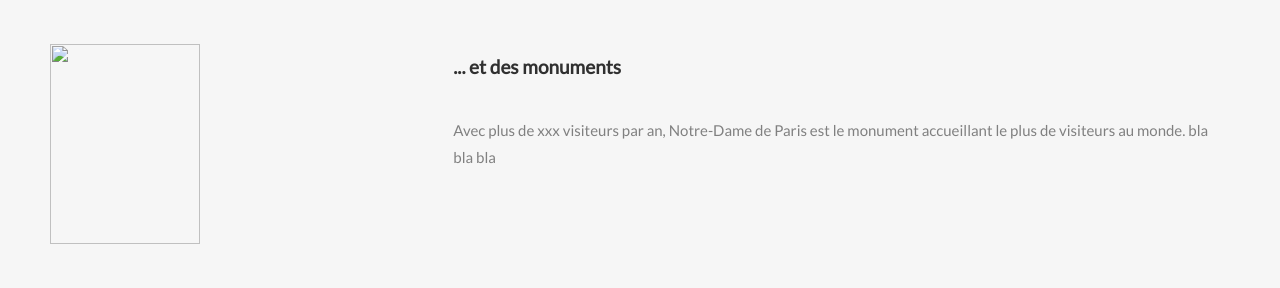
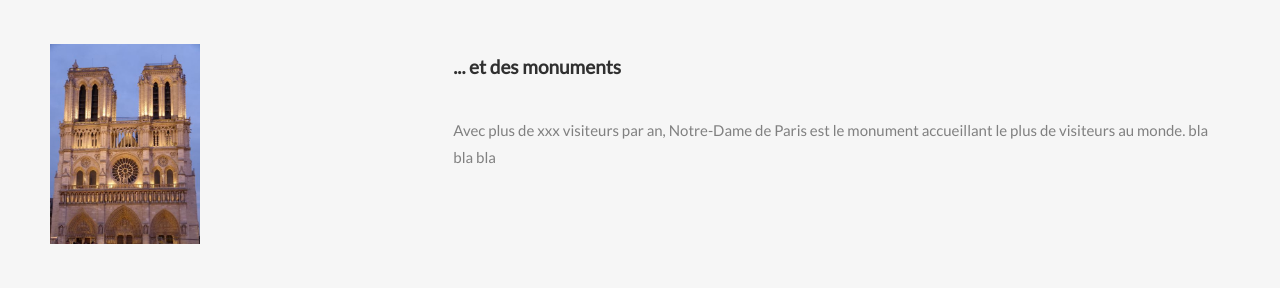
Before and after one commit to RVP82/Projet-Dataviz, a plain HTML site: page index.html in a window 1280 px wide. Shown: the part 1163-1451 px from the top of the page. Drawn offline with nearby package versions, Linux system fonts and the light colour scheme.

Commit message:
Update index.html

```diff
--- a/index.html
+++ b/index.html
@@ -283,7 +283,7 @@
 	<div class="col-sm-4">
 
 	  <img
-	  src="Images/P1130841.jpg"
+	  src="Images/P1080380.jpg"
 	  height="200px"
 	  width="150px"
 	  />
```
